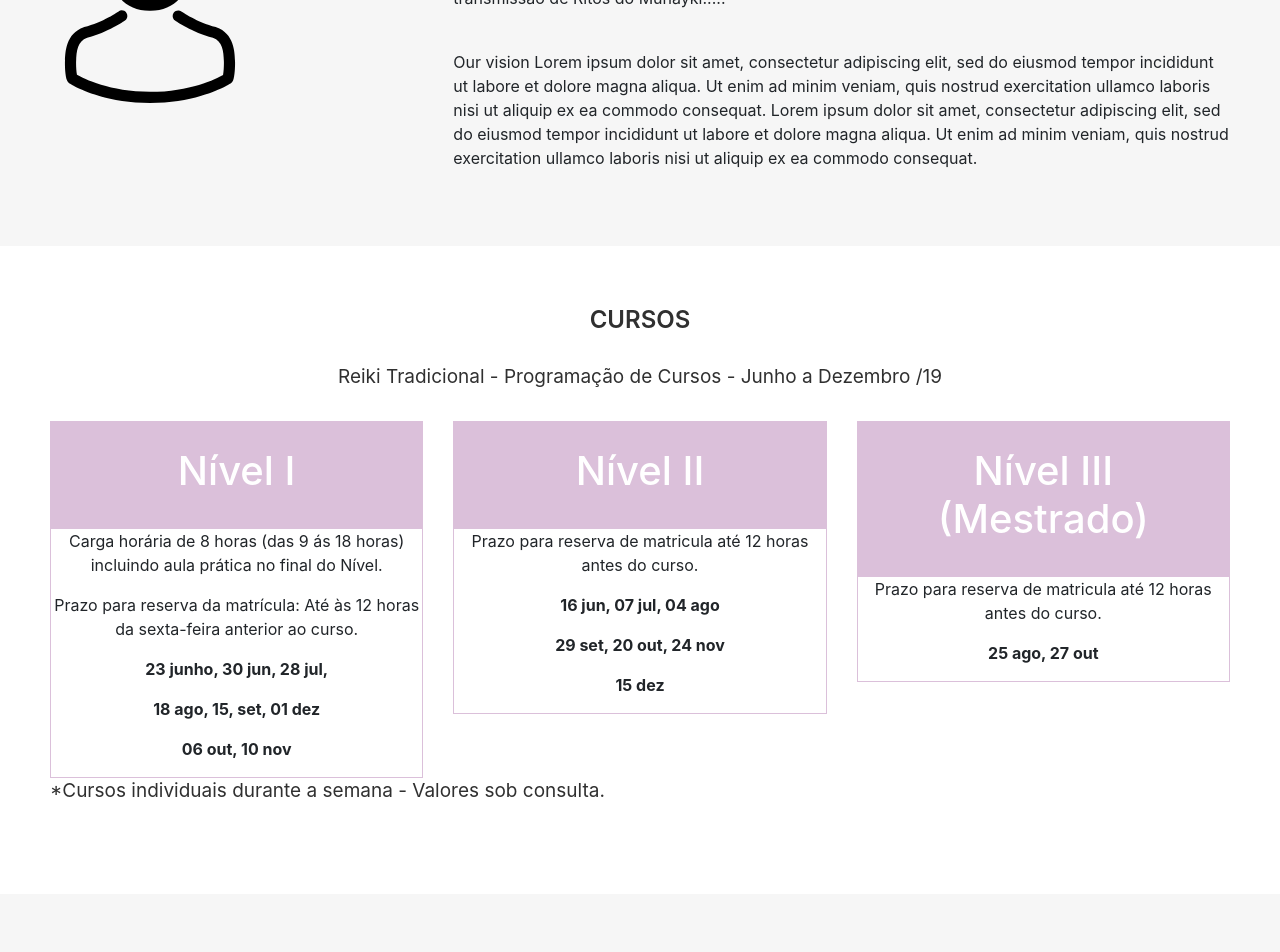
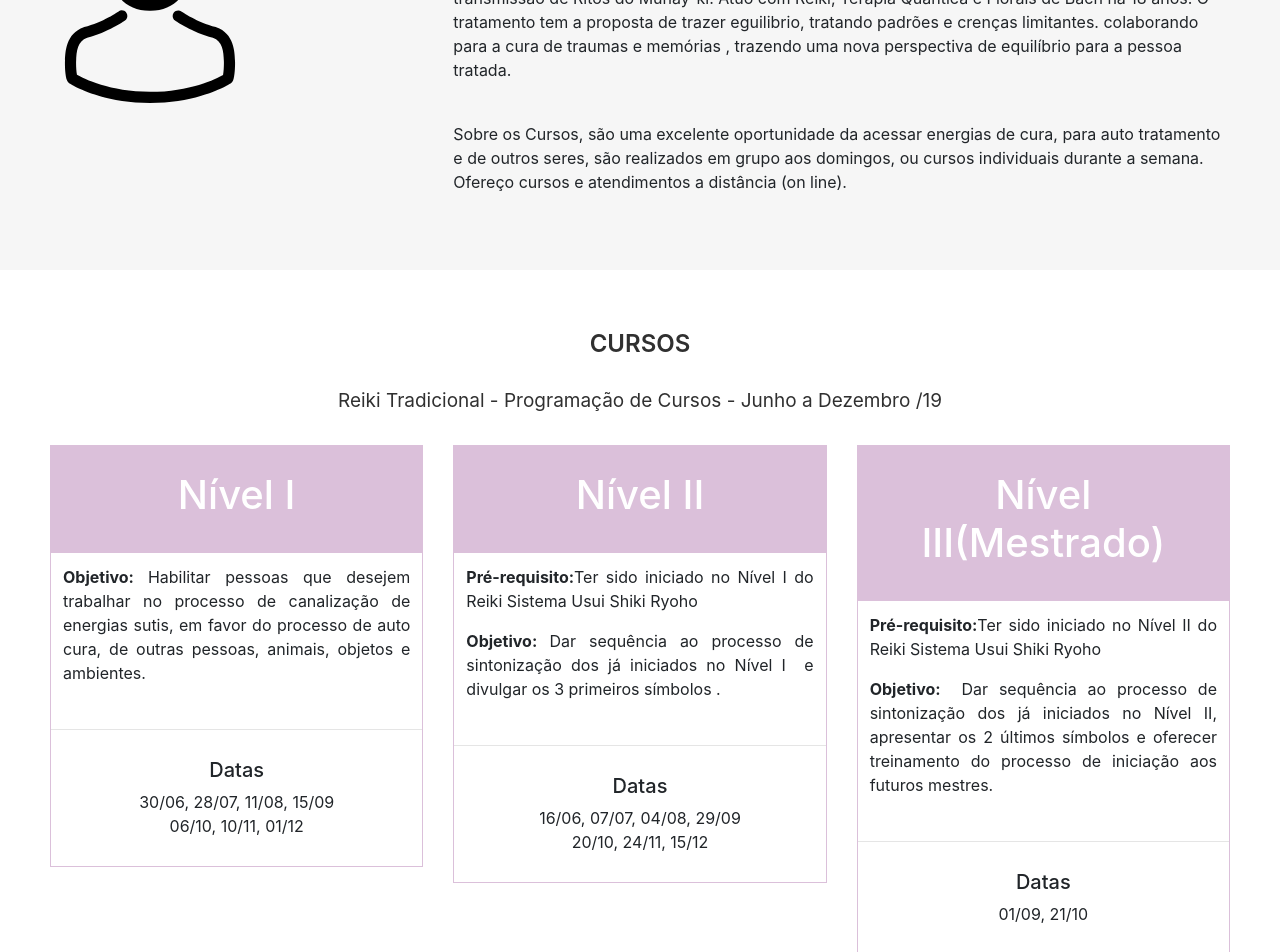
Before and after one commit to vcamargo98/reiki, an Angular app: page / in a window 1280 px wide. Shown: the part 920-1872 px from the top of the page. Built offline with nearby package versions, Linux system fonts and the light colour scheme.

Commit message:
updat site

```diff
--- a/src/app/principal/principal.component.html
+++ b/src/app/principal/principal.component.html
@@ -1,6 +1,6 @@
 <nav class="navbar navbar-expand-lg navbar-light justify-content-between">
     <a class="navbar-brand" (click)="scrollTo(home)" style="color:black">
-       <p style="color:black">Reiki</p>
+        <p style="color:black">Reiki</p>
     </a>
     <button class="navbar-toggler" type="button" data-toggle="collapse" data-target="#navbarNav"
         aria-controls="navbarNav" aria-expanded="false" aria-label="Alterna navegação">
@@ -8,12 +8,13 @@
     </button>
     <div #menu class="collapse navbar-collapse" id="navbarNav">
         <ul class="navbar-nav">
-            <li class="nav-item active"><a class="nav-link" (click)="scrollTo(home)" >HOME</a></li>
+            <li class="nav-item active"><a class="nav-link" (click)="scrollTo(home)">HOME</a></li>
             <li class="nav-item active"><a class="nav-link" (click)="scrollTo(reiki)">REIKI</a></li>
             <li class="nav-item active"> <a class="nav-link" (click)="scrollTo(sobre)">SOBRE MIM</a></li>
             <li class="nav-item active"> <a class="nav-link" (click)="scrollTo(cursos)">CURSOS</a></li>
             <li class="nav-item active"> <a class="nav-link" (click)="scrollTo(espaco)">ESPAÇO</a></li>
-            <li class="nav-item active"><a class="nav-link" href="https://terapiamultidimensionalereiki.blogspot.com">BLOG</a></li>
+            <li class="nav-item active"><a class="nav-link"
+                    href="https://terapiamultidimensionalereiki.blogspot.com">BLOG</a></li>
             <li class="nav-item active"><a class="nav-link" (click)="scrollTo(contato)">CONTATO</a></li>
         </ul>
     </div>
@@ -21,7 +22,7 @@
 
 <div #home class="jumbotron text-center">
     <h1 style="color:black">Vera Lúcia Gonçalves de Amorim</h1>
-    <p  style="color:black"> Reiki, Florais de Bach, Terapia Quântica, Terapia Multidimensional, Munay-ki</p>
+    <p style="color:black"> Reiki, Florais de Bach, Terapia Quântica, Terapia Multidimensional, Munay-ki</p>
 </div>
 
 <!-- Container (Home Section) -->
@@ -57,17 +58,14 @@
         </div>
         <div class="col-sm-8">
             <h2>Sobre Mim</h2>
-            <p>Sou Vera Lúcia Goncalves de Amorim, Terapeuta e Mestre de Reiki Tradicional e facilitadora de transmissão
-                de Ritos do Munayki.....</p><br>
-            <p>Our vision Lorem ipsum dolor sit amet, consectetur adipiscing elit, sed do eiusmod
-                tempor incididunt ut labore et dolore magna aliqua. Ut enim ad minim veniam, quis nostrud exercitation
-                ullamco
-                laboris nisi ut aliquip ex ea commodo consequat.
-                Lorem ipsum dolor sit amet, consectetur adipiscing elit, sed do eiusmod tempor incididunt ut labore et
-                dolore
-                magna aliqua. Ut enim ad minim veniam, quis nostrud exercitation ullamco laboris nisi ut aliquip ex ea
-                commodo
-                consequat.</p>
+            <p>Sou Vara Lúcia Gonçalves de Amorim, Terapeuta e Mestre de Reiki Tradicional e facilitadora de transmissão
+                de Ritos do Munay-ki. Atuo com Reiki, Terapia Quântica e Florais de Bach há 18 anos. O tratamento tem a
+                proposta de trazer eguilibrio, tratando padrões e crenças limitantes. colaborando para a cura de traumas
+                e memórias , trazendo uma nova perspectiva de equilíbrio para a pessoa tratada.</p><br>
+
+            <p>Sobre os Cursos, são uma excelente oportunidade da acessar energias de cura, para auto tratamento e de
+                outros seres, são realizados em grupo aos domingos, ou cursos individuais durante a semana.
+                Ofereço cursos e atendimentos a distância (on line).</p>
         </div>
     </div>
 </div>
@@ -82,17 +80,20 @@
     <div class="row ">
         <div class="col-sm-4 col-xs-12">
             <div class="panel panel-default text-center">
-                <div class="panel-heading">
+                <div class="panel-heading ">
                     <h1>Nível I</h1>
                 </div>
-                <div class="panel-body">
-                    <p>Carga horária de 8 horas (das 9 ás 18 horas) incluindo aula prática no final do Nível.</p>
-                    <p>Prazo para reserva da matrícula: Até às 12 horas da sexta-feira anterior ao curso.</p>
+                <div class="panel-body text-justify" style="padding: 12px">
+                    <p><b>Objetivo: </b>Habilitar pessoas que desejem trabalhar no processo de canalização de energias
+                        sutis,
+                        em favor do processo de auto cura, de outras pessoas, animais, objetos e ambientes.</p>
                 </div>
-                <div class="panel-footer">
-                    <p><strong>23 junho, 30 jun, 28 jul,</strong>
-                        <p><strong>18 ago, 15, set, 01 dez</strong>
-                            <p><strong>06 out, 10 nov</strong>
+                <hr>
+
+                <div class="panel-footer text-center" style="padding: 12px">
+                    <h5>Datas</h5>
+                    <p>30/06, 28/07, 11/08, 15/09
+                        <br>06/10, 10/11, 01/12
                 </div>
             </div>
         </div>
@@ -101,31 +102,43 @@
                 <div class="panel-heading">
                     <h1>Nível II</h1>
                 </div>
-                <div class="panel-body">
-                    <p>Prazo para reserva de matricula até 12 horas antes do curso.</p>
+                <div class="panel-body text-justify" style="padding: 12px">
+                    <p><b>Pré-requisito:</b>Ter sido iniciado no Nível I do Reiki Sistema Usui Shiki Ryoho</p>
+                    <p><b>Objetivo: </b>Dar sequência ao processo de sintonização dos já iniciados no Nível I  e
+                        divulgar os 3 primeiros símbolos .</p>
                 </div>
-                <div class="panel-footer">
-                    <p><strong>16 jun, 07 jul, 04 ago</strong>
-                        <p><strong>29 set, 20 out, 24 nov</strong>
-                            <p><strong>15 dez</strong>
+                <hr>
+                <div class="panel-footer text-center" style="padding: 12px">
+                    <h5>Datas</h5>
+                    <p>16/06, 07/07, 04/08, 29/09
+                        <br>20/10, 24/11, 15/12
                 </div>
             </div>
         </div>
         <div class="col-sm-4 col-xs-12">
             <div class="panel panel-default text-center">
                 <div class="panel-heading">
-                    <h1>Nível III (Mestrado)</h1>
+                    <h1>Nível III(Mestrado)</h1>
                 </div>
-                <div class="panel-body">
-                    <p>Prazo para reserva de matricula até 12 horas antes do curso.</p>
+                <div class="panel-body text-justify" style="padding: 12px">
+                    <p><b>Pré-requisito:</b>Ter sido iniciado no Nível II do Reiki Sistema Usui Shiki Ryoho</p>
+                    <p><b>Objetivo: </b> Dar sequência ao processo de sintonização dos já iniciados no Nível II,
+                        apresentar os 2 últimos símbolos e oferecer treinamento do processo de iniciação aos futuros
+                        mestres.</p>
                 </div>
-                <div class="panel-footer">
-                    <p><strong>25 ago, 27 out</strong>
+                <hr>
+                <div class="panel-footer text-center" style="padding: 12px">
+                    <h5>Datas</h5>
+                    <p>01/09, 21/10
                 </div>
             </div>
         </div>
     </div>
-    <h4>*Cursos individuais durante a semana - Valores sob consulta.</h4>
+    <h4 style="margin-top: 15px" >
+        <br><b>*Cursos individuais: </b> Realizados durante a semana - Valores sob consulta.
+        <br><b>*Carga horária de cada Curso (Nível): </b> 8 horas ( das 9 às 18 horas)
+        <br><b>*Prazo para reserva da matrícula: </b>Até às 12 horas da sexta-feira anterior ao curso.
+    </h4>
 </div>
 
 <!-- Container (Espaco Section) -->
@@ -157,9 +170,9 @@
     <h2 class="text-center">CONTATO</h2>
     <div class="row">
         <div class="col-sm-5">
-            <p>Entre em contato iremos adorar te atender.</p>
+            <p><b>Entre em contato iremos adorar te atender.</b></p>
             <p><span class="glyphicon glyphicon-map-marker"></span> Espaço Pitanga - Campinas</p>
-            <p><span class="glyphicon glyphicon-phone"></span> (19) 9 9637.1661</p>
+            <p><span class="glyphicon glyphicon-phone"></span> (19) 9 9637-1661</p>
             <p><span class="glyphicon glyphicon-envelope"></span> vgoamo@hotmail.com</p>
         </div>
         <div class="col-sm-7 ">
@@ -175,7 +188,7 @@
                 rows="5"></textarea><br>
             <div class="row">
                 <div class="col-sm-12 form-group">
-                    <button class="btn btn-default pull-right" type="submit">Enviar</button>
+                    <button class="btn pull-right" type="submit" style="background-color: #dbc0da">Enviar</button>
                 </div>
             </div>
         </div>
@@ -186,5 +199,5 @@
     <a href="#home">
         <span class="glyphicon glyphicon-chevron-up"></span>
     </a>
-    <p>Desenvolvido por <a href="https://www.velasoft.com" title="VelaSoft">www.velasoft.com</a></p>
+    <p>Desenvolvido por <a href="https://www.velasoft.com" title="VelaSoft">VelaSoft</a></p>
 </footer>
```
